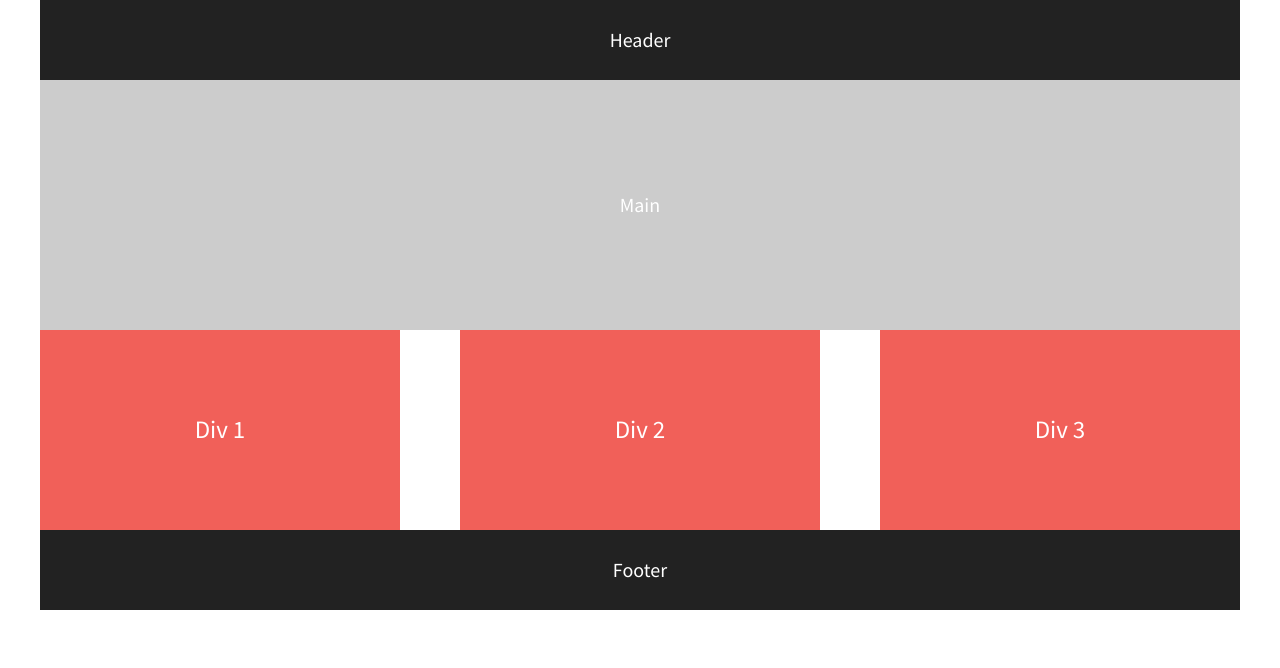
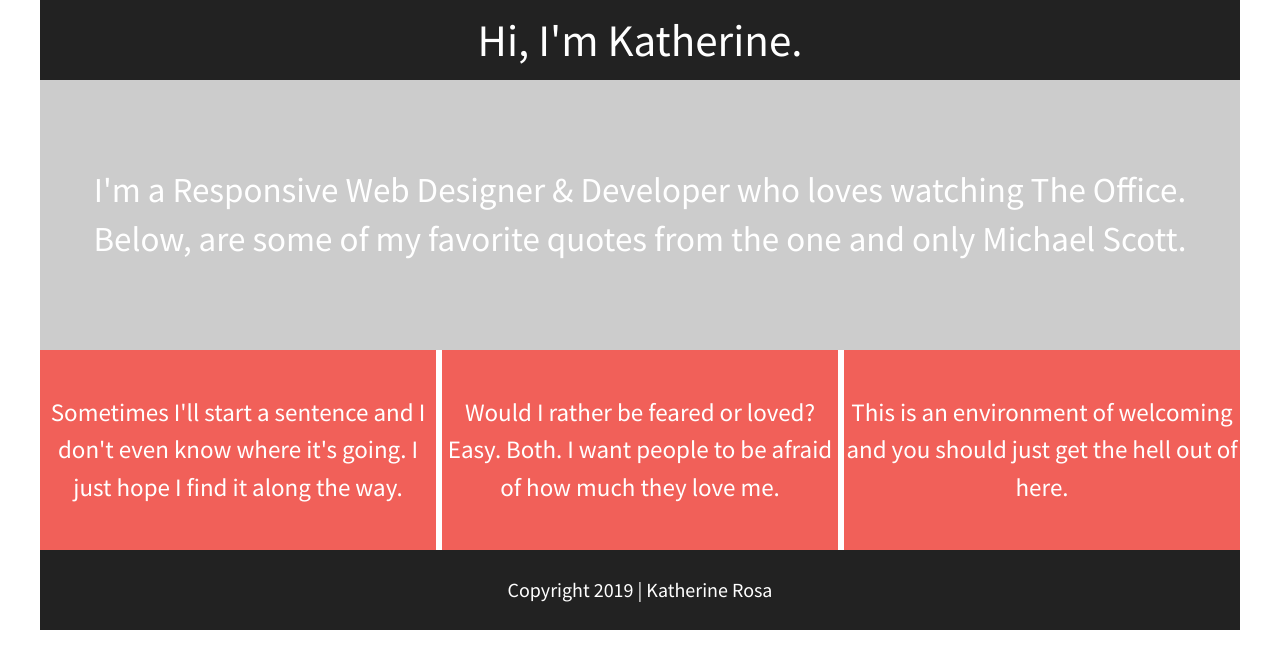
Before and after one commit to katherinerosa812/flexbox-starter, a plain HTML site: page index.html in a window 1280 px wide. Drawn offline with nearby package versions, Linux system fonts and the light colour scheme.

Commit message:
added my own content

```diff
--- a/css/main.css
+++ b/css/main.css
@@ -120,6 +120,9 @@ main {
   background-color: #ccc;
   height: 250px;
   width: 100%;
+  font-size: 1.75em;
+  padding: 10px;
+  text-align: center;
 }
 
 header,
@@ -131,6 +134,10 @@ main {
   align-items: center;
 }
 
+header {
+    font-size: 2.25em;
+}
+
 #div-1,
 #div-2,
 #div-3 {
@@ -140,6 +147,8 @@ main {
   color: #fff;
   line-height: 1.5em;
   font-size: 1.25em;
+  text-align: center;
+  flex-basis: 33%;
 }
 
 .wrapper span {
--- a/index.html
+++ b/index.html
@@ -1,5 +1,6 @@
 <!doctype html>
 <html class="no-js" lang="">
+
 <head>
     <meta charset="utf-8">
     <meta http-equiv="x-ua-compatible" content="ie=edge">
@@ -15,6 +16,7 @@
     <script src="js/vendor/modernizr-2.8.3.min.js"></script>
     <link href="https://fonts.googleapis.com/css?family=Lora|Source+Sans+Pro:400,700" rel="stylesheet">
 </head>
+
 <body>
     <!--[if lt IE 8]>
             <p class="browserupgrade">You are using an <strong>outdated</strong> browser. Please <a href="http://browsehappy.com/">upgrade your browser</a> to improve your experience.</p>
@@ -22,18 +24,20 @@
 
     <!-- Add your site or application content here -->
     <section class="flex-container">
-            <header>Header</header>
-            <main>Main</main>
+        <header>Hi, I'm Katherine.</header>
+        <main>I'm a Responsive Web Designer & Developer who loves watching The Office. Below, are some of my favorite
+            quotes from the one and only Michael Scott.</main>
         <div id="div-1" class="flex-items">
-                Div 1
+            Sometimes I'll start a sentence and I don't even know where it's going. I just hope I find it along the way.
         </div>
         <div id="div-2" class="flex-items">
-                Div 2
+            Would I rather be feared or loved? Easy. Both. I want people to be afraid of how much they love me.
         </div>
         <div id="div-3" class="flex-items">
-                Div 3
+            This is an environment of welcoming and you should just
+            get the hell out of here.
         </div>
-            <footer>Footer</footer>
+        <footer>Copyright 2019 | Katherine Rosa</footer>
     </section>
 
     <script src="https://ajax.googleapis.com/ajax/libs/jquery/1.11.3/jquery.min.js"></script>
@@ -43,12 +47,15 @@
 
     <!-- Google Analytics: change UA-XXXXX-X to be your site's ID. -->
     <script>
-            (function(b,o,i,l,e,r){b.GoogleAnalyticsObject=l;b[l]||(b[l]=
-            function(){(b[l].q=b[l].q||[]).push(arguments)});b[l].l=+new Date;
-            e=o.createElement(i);r=o.getElementsByTagName(i)[0];
-            e.src='https://www.google-analytics.com/analytics.js';
-            r.parentNode.insertBefore(e,r)}(window,document,'script','ga'));
-            ga('create','UA-XXXXX-X','auto');ga('send','pageview');
+            (function (b, o, i, l, e, r) {
+                b.GoogleAnalyticsObject = l; b[l] || (b[l] =
+                    function () { (b[l].q = b[l].q || []).push(arguments) }); b[l].l = +new Date;
+                e = o.createElement(i); r = o.getElementsByTagName(i)[0];
+                e.src = 'https://www.google-analytics.com/analytics.js';
+                r.parentNode.insertBefore(e, r)
+            }(window, document, 'script', 'ga'));
+        ga('create', 'UA-XXXXX-X', 'auto'); ga('send', 'pageview');
     </script>
 </body>
+
 </html>
```
Lines whose indentation alone changed are shown as unchanged.
